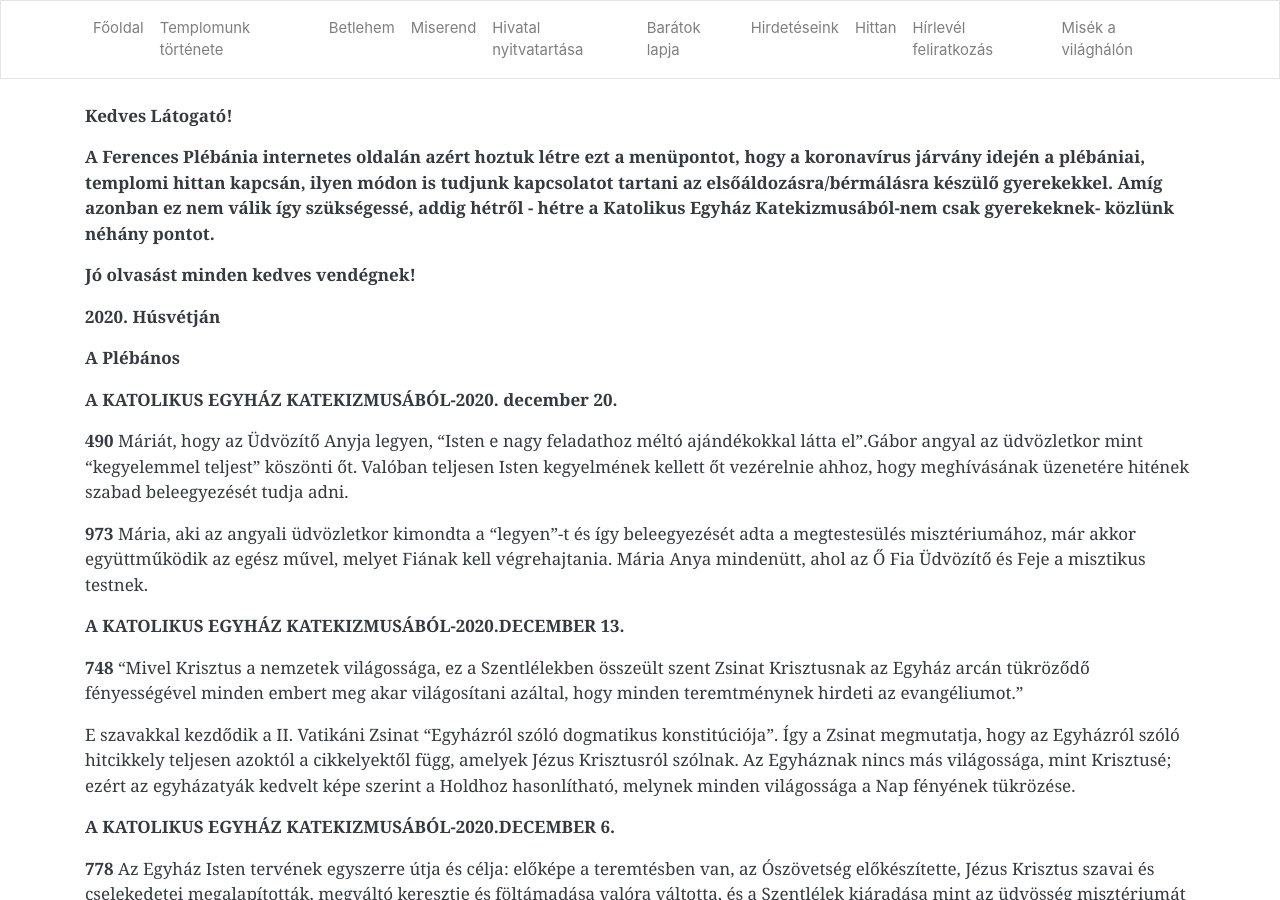
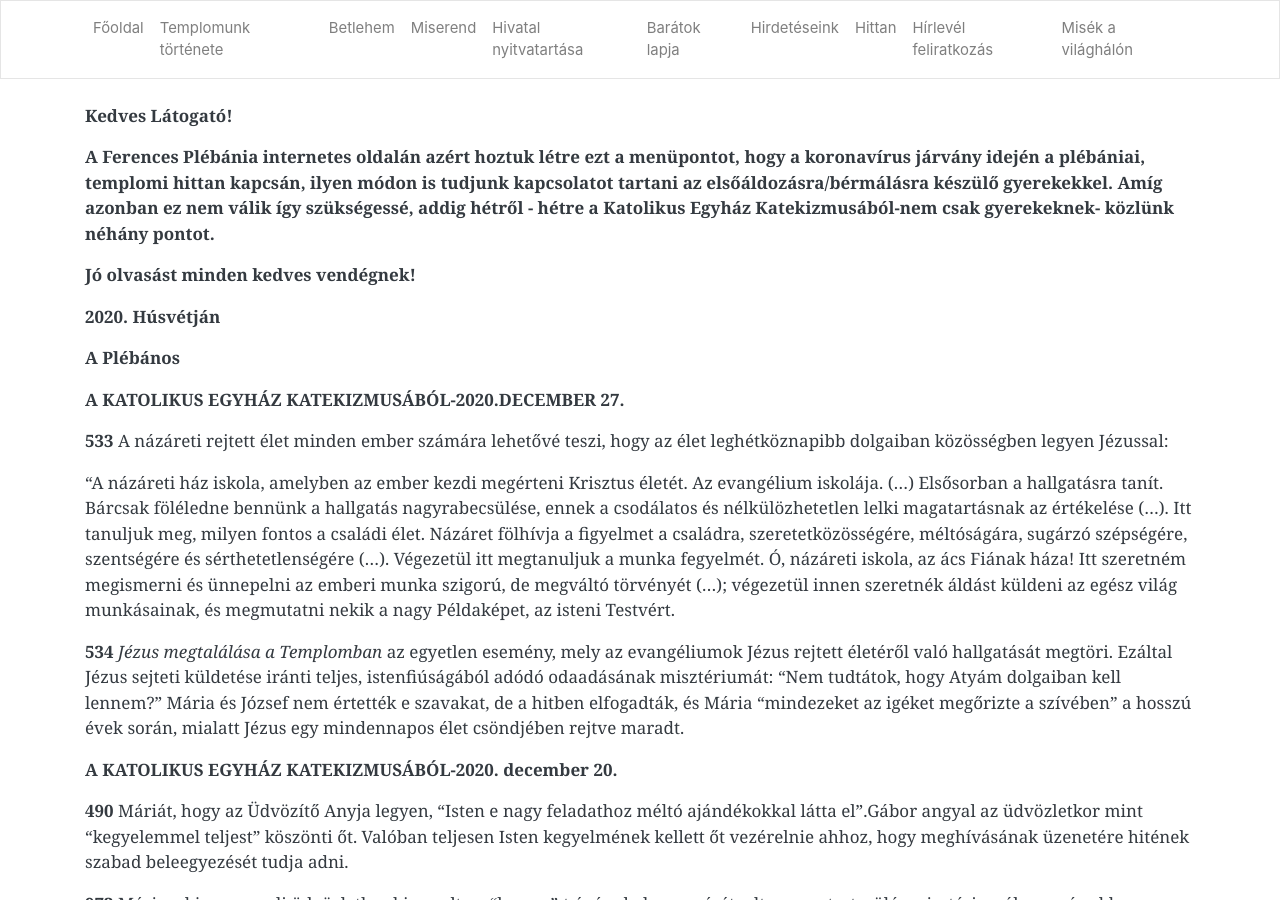
Before and after one commit to pecsi-ferences/pecsi-ferences.github.io, a Jekyll site: the page built from hittan.md, in a window 1280 px wide and 900 px high. Built offline with Jekyll 4.4.1, drawn with Linux system fonts in a browser that asks for light colours; nearby versions of some CDN libraries.

Commit message:
Update from Forestry.io Zoltán Dohány updated hittan.md

```diff
--- a/hittan.md
+++ b/hittan.md
@@ -12,6 +12,14 @@ title: Hittan
 **2020. Húsvétján**
 
 **A Plébános**
+
+**A KATOLIKUS EGYHÁZ KATEKIZMUSÁBÓL-2020.DECEMBER 27.**
+
+**533** A názáreti rejtett élet minden ember számára lehetővé teszi, hogy az élet leghétköznapibb dolgaiban közösségben legyen Jézussal:
+
+"A názáreti ház iskola, amelyben az ember kezdi megérteni Krisztus életét. Az evangélium iskolája. (...) Elsősorban a hallgatásra tanít. Bárcsak föléledne bennünk a hallgatás nagyrabecsülése, ennek a csodálatos és nélkülözhetetlen lelki magatartásnak az értékelése (...). Itt tanuljuk meg, milyen fontos a családi élet. Názáret fölhívja a figyelmet a családra, szeretetközösségére, méltóságára, sugárzó szépségére, szentségére és sérthetetlenségére (...). Végezetül itt megtanuljuk a munka fegyelmét. Ó, názáreti iskola, az ács Fiának háza! Itt szeretném megismerni és ünnepelni az emberi munka szigorú, de megváltó törvényét (...); végezetül innen szeretnék áldást küldeni az egész világ munkásainak, és megmutatni nekik a nagy Példaképet, az isteni Testvért.
+
+**534** _Jézus megtalálása a Templomban_ az egyetlen esemény, mely az evangéliumok Jézus rejtett életéről való hallgatását megtöri. Ezáltal Jézus sejteti küldetése iránti teljes, istenfiúságából adódó odaadásának misztériumát: "Nem tudtátok, hogy Atyám dolgaiban kell lennem?" Mária és József nem értették e szavakat, de a hitben elfogadták, és Mária "mindezeket az igéket megőrizte a szívében" a hosszú évek során, mialatt Jézus egy mindennapos élet csöndjében rejtve maradt.
 
 **A KATOLIKUS EGYHÁZ KATEKIZMUSÁBÓL-2020. december 20.**
 
```
